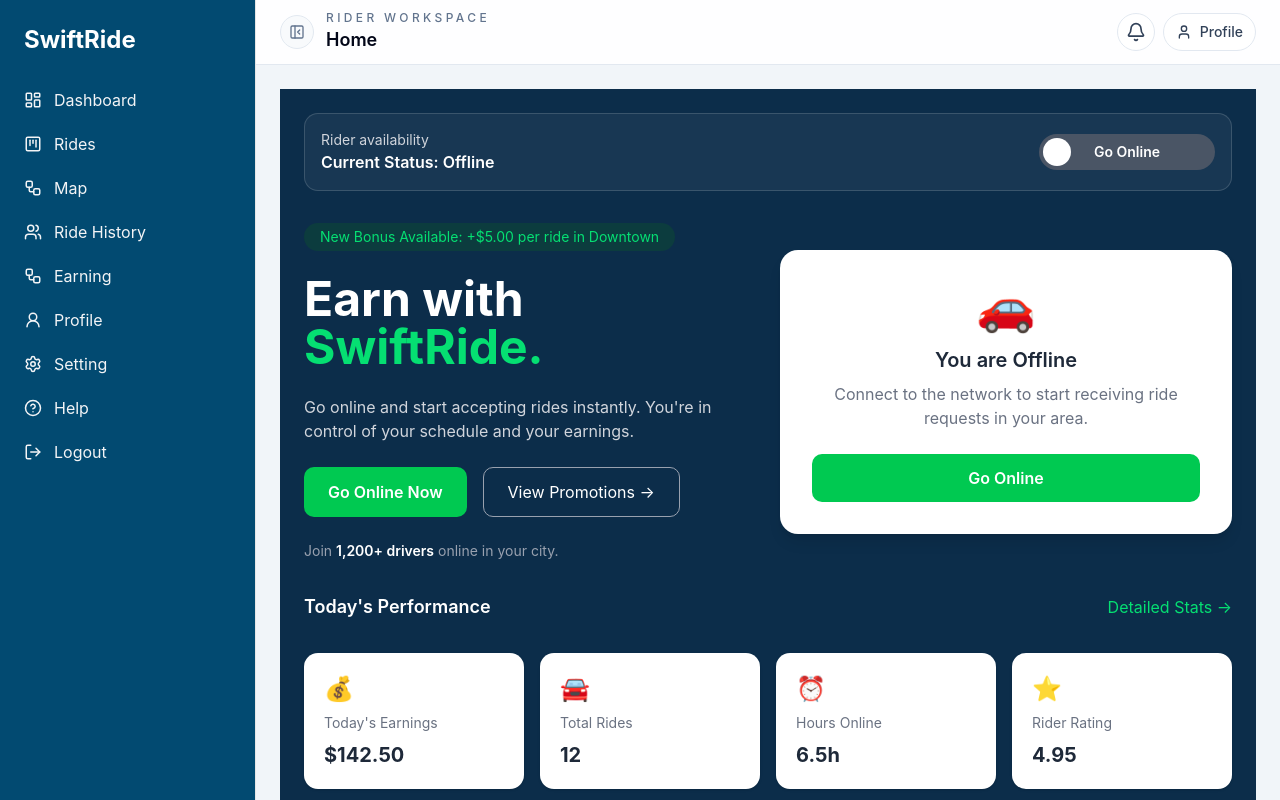
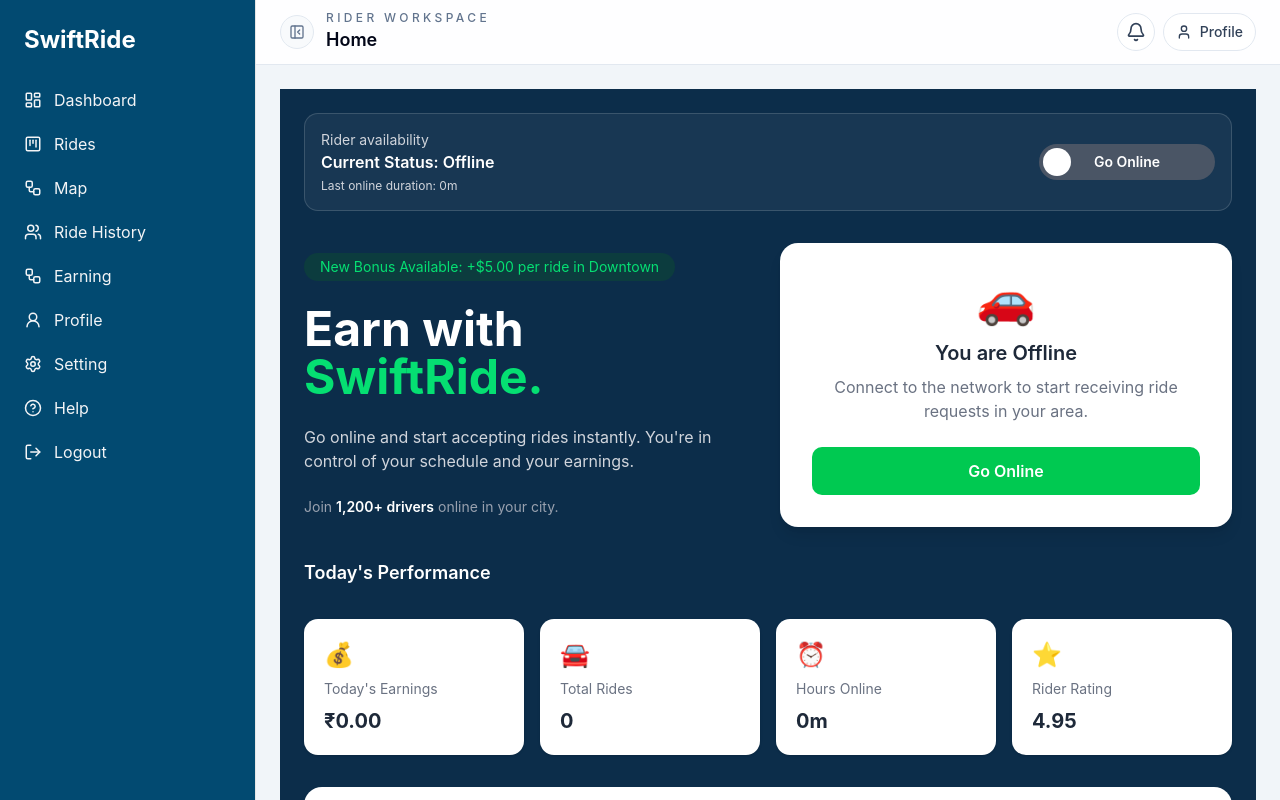
Before and after one commit to hemantgupta98/SwiftRide, a Next.js app in the folder client/: page /rider/home in a window 1280 px wide. Built offline with nearby package versions, Linux system fonts and the light colour scheme.

Commit message:
wok on time duration history on home page

```diff
--- a/client/src/app/rider/home/page.tsx
+++ b/client/src/app/rider/home/page.tsx
@@ -3,9 +3,7 @@
 import dynamic from "next/dynamic";
 import "leaflet/dist/leaflet.css";
 import { divIcon } from "leaflet";
-import Image from "next/image";
-import { useEffect, useMemo, useRef, useState } from "react";
-
+import { useCallback, useEffect, useMemo, useRef, useState } from "react";
 const MapContainer = dynamic(
   () => import("react-leaflet").then((mod) => mod.MapContainer),
   { ssr: false },
@@ -30,9 +28,19 @@
   amount: number;
   distanceKm: number;
   durationMinutes: number;
+  startedAt?: string;
+};
+
+type OnlineSessionEntry = {
+  id: string;
+  startedAt: string;
+  endedAt: string;
+  durationMinutes: number;
 };
 
 const EARNINGS_STORAGE_KEY = "rider_earnings_history";
+const ONLINE_HISTORY_STORAGE_KEY = "rider_online_history";
+const ONLINE_ACTIVE_START_STORAGE_KEY = "rider_online_active_start";
 
 const riderMarkerIcon = divIcon({
   html: '<span style="display:block;width:18px;height:18px;background:#22c55e;border:3px solid #ffffff;border-radius:9999px;box-shadow:0 0 0 2px #15803d;"></span>',
@@ -47,6 +55,11 @@
   const [isLocating, setIsLocating] = useState(false);
   const [locationError, setLocationError] = useState<string>("");
   const [earningsHistory, setEarningsHistory] = useState<EarningsEntry[]>([]);
+  const [onlineHistory, setOnlineHistory] = useState<OnlineSessionEntry[]>([]);
+  const [activeOnlineStart, setActiveOnlineStart] = useState<string | null>(
+    null,
+  );
+  const [nowTick, setNowTick] = useState(() => Date.now());
   const watchIdRef = useRef<number | null>(null);
 
   const mapCenter = useMemo<[number, number]>(
@@ -59,23 +72,115 @@
       return;
     }
 
-    const loadEarnings = () => {
+    const loadDashboardData = () => {
       try {
-        const rawData = localStorage.getItem(EARNINGS_STORAGE_KEY);
-        const parsedData = rawData ? JSON.parse(rawData) : [];
-        setEarningsHistory(Array.isArray(parsedData) ? parsedData : []);
+        const rawEarnings = localStorage.getItem(EARNINGS_STORAGE_KEY);
+        const parsedEarnings = rawEarnings ? JSON.parse(rawEarnings) : [];
+        setEarningsHistory(Array.isArray(parsedEarnings) ? parsedEarnings : []);
       } catch {
         setEarningsHistory([]);
       }
+
+      try {
+        const rawOnlineHistory = localStorage.getItem(
+          ONLINE_HISTORY_STORAGE_KEY,
+        );
+        const parsedOnlineHistory = rawOnlineHistory
+          ? JSON.parse(rawOnlineHistory)
+          : [];
+        setOnlineHistory(
+          Array.isArray(parsedOnlineHistory) ? parsedOnlineHistory : [],
+        );
+      } catch {
+        setOnlineHistory([]);
+      }
+
+      const activeStart = localStorage.getItem(ONLINE_ACTIVE_START_STORAGE_KEY);
+      if (activeStart) {
+        setActiveOnlineStart(activeStart);
+        setOnline(true);
+      }
     };
 
-    loadEarnings();
-    window.addEventListener("storage", loadEarnings);
+    loadDashboardData();
+    window.addEventListener("storage", loadDashboardData);
 
     return () => {
-      window.removeEventListener("storage", loadEarnings);
+      window.removeEventListener("storage", loadDashboardData);
     };
   }, []);
+
+  const persistCompletedOnlineSession = useCallback((startTime: string) => {
+    const endTime = new Date().toISOString();
+    const durationMs =
+      new Date(endTime).getTime() - new Date(startTime).getTime();
+
+    const completedSession: OnlineSessionEntry = {
+      id: `${new Date(startTime).getTime()}-${new Date(endTime).getTime()}`,
+      startedAt: startTime,
+      endedAt: endTime,
+      durationMinutes: Math.max(1, Math.round(durationMs / 60000)),
+    };
+
+    setOnlineHistory((previous) => {
+      const updatedHistory = [completedSession, ...previous].slice(0, 20);
+      localStorage.setItem(
+        ONLINE_HISTORY_STORAGE_KEY,
+        JSON.stringify(updatedHistory),
+      );
+      return updatedHistory;
+    });
+
+    localStorage.removeItem(ONLINE_ACTIVE_START_STORAGE_KEY);
+    setActiveOnlineStart(null);
+  }, []);
+
+  const handleGoOnline = useCallback(() => {
+    if (online) {
+      return;
+    }
+
+    setOnline(true);
+    if (!activeOnlineStart) {
+      const startTime = new Date().toISOString();
+      setActiveOnlineStart(startTime);
+      localStorage.setItem(ONLINE_ACTIVE_START_STORAGE_KEY, startTime);
+    }
+  }, [online, activeOnlineStart]);
+
+  const handleGoOffline = useCallback(() => {
+    if (!online && !activeOnlineStart) {
+      return;
+    }
+
+    setOnline(false);
+    if (activeOnlineStart) {
+      persistCompletedOnlineSession(activeOnlineStart);
+    }
+  }, [online, activeOnlineStart, persistCompletedOnlineSession]);
+
+  const handleToggleOnline = useCallback(() => {
+    if (online) {
+      handleGoOffline();
+      return;
+    }
+
+    handleGoOnline();
+  }, [online, handleGoOffline, handleGoOnline]);
+
+  useEffect(() => {
+    if (!online) {
+      return;
+    }
+
+    const timerId = window.setInterval(() => {
+      setNowTick(Date.now());
+    }, 1000);
+
+    return () => {
+      window.clearInterval(timerId);
+    };
+  }, [online]);
 
   useEffect(() => {
     if (typeof window === "undefined") {
@@ -99,7 +204,7 @@
     if (!navigator.geolocation) {
       // eslint-disable-next-line react-hooks/set-state-in-effect
       setLocationError("Geolocation is not supported by your browser.");
-      setOnline(false);
+      handleGoOffline();
       return;
     }
 
@@ -114,7 +219,7 @@
       () => {
         setLocationError("Unable to fetch current location.");
         setIsLocating(false);
-        setOnline(false);
+        handleGoOffline();
       },
       {
         enableHighAccuracy: true,
@@ -144,7 +249,57 @@
     return () => {
       stopTracking();
     };
-  }, [online]);
+  }, [online, handleGoOffline]);
+
+  const todayDateString = new Date().toDateString();
+
+  const todaysEarnings = earningsHistory.reduce((sum, entry) => {
+    const entryDate = entry.startedAt
+      ? new Date(entry.startedAt)
+      : new Date(entry.date);
+
+    if (Number.isNaN(entryDate.getTime())) {
+      return sum;
+    }
+
+    return entryDate.toDateString() === todayDateString
+      ? sum + (Number.isFinite(entry.amount) ? entry.amount : 0)
+      : sum;
+  }, 0);
+
+  const totalRides = earningsHistory.length;
+
+  const activeOnlineDurationMs =
+    online && activeOnlineStart
+      ? Math.max(0, nowTick - new Date(activeOnlineStart).getTime())
+      : 0;
+
+  const formatDuration = (durationMs: number) => {
+    const totalMinutes = Math.max(0, Math.floor(durationMs / 60000));
+    const hours = Math.floor(totalMinutes / 60);
+    const minutes = totalMinutes % 60;
+
+    if (hours === 0) {
+      return `${minutes}m`;
+    }
+
+    return `${hours}h ${minutes}m`;
+  };
+
+  const formatSessionDateTime = (iso: string) => {
+    const date = new Date(iso);
+    if (Number.isNaN(date.getTime())) {
+      return "-";
+    }
+
+    return date.toLocaleString();
+  };
+
+  const currentOnlineDurationLabel = formatDuration(activeOnlineDurationMs);
+  const lastOnlineSession = onlineHistory[0];
+  const lastOnlineDurationLabel = lastOnlineSession
+    ? formatDuration(lastOnlineSession.durationMinutes * 60000)
+    : "0m";
 
   return (
     <div className="min-h-screen bg-[#0c2d4a] text-white p-6">
@@ -155,10 +310,15 @@
             <p className="font-semibold">
               Current Status: {online ? "Online" : "Offline"}
             </p>
+            <p className="text-xs text-gray-300 mt-1">
+              {online
+                ? `Online now: ${currentOnlineDurationLabel}`
+                : `Last online duration: ${lastOnlineDurationLabel}`}
+            </p>
           </div>
 
           <button
-            onClick={() => setOnline((previous) => !previous)}
+            onClick={handleToggleOnline}
             className={`relative min-w-44 rounded-full px-4 py-2 text-sm font-semibold transition-all duration-300 ${
               online
                 ? "bg-green-500 text-white shadow-lg shadow-green-900/30"
@@ -192,19 +352,6 @@
               control of your schedule and your earnings.
             </p>
 
-            <div className="flex flex-wrap gap-4">
-              <button
-                onClick={() => setOnline(true)}
-                className="bg-green-500 hover:bg-green-600 px-6 py-3 rounded-lg font-semibold"
-              >
-                Go Online Now
-              </button>
-
-              <button className="border border-gray-400 px-6 py-3 rounded-lg">
-                View Promotions →
-              </button>
-            </div>
-
             <p className="text-sm text-gray-400">
               Join{" "}
               <span className="text-white font-semibold">1,200+ drivers</span>{" "}
@@ -226,7 +373,7 @@
             </p>
 
             <button
-              onClick={() => setOnline(!online)}
+              onClick={handleToggleOnline}
               className="bg-green-500 text-white w-full py-3 rounded-lg font-semibold"
             >
               {online ? "Go Offline" : "Go Online"}
@@ -237,15 +384,24 @@
         {/* PERFORMANCE */}
         <div className="flex justify-between items-center">
           <h2 className="text-lg font-semibold">Today&apos;s Performance</h2>
-          <p className="text-green-400 cursor-pointer">Detailed Stats →</p>
         </div>
 
         <div className="grid grid-cols-2 md:grid-cols-4 gap-4">
-          <StatCard title="Today's Earnings" value="$142.50" icon="💰" />
+          <StatCard
+            title="Today's Earnings"
+            value={`₹${todaysEarnings.toFixed(2)}`}
+            icon="💰"
+          />
 
-          <StatCard title="Total Rides" value="12" icon="🚘" />
+          <StatCard title="Total Rides" value={String(totalRides)} icon="🚘" />
 
-          <StatCard title="Hours Online" value="6.5h" icon="⏰" />
+          <StatCard
+            title="Hours Online"
+            value={
+              online ? currentOnlineDurationLabel : lastOnlineDurationLabel
+            }
+            icon="⏰"
+          />
 
           <StatCard title="Rider Rating" value="4.95" icon="⭐" />
         </div>
@@ -262,7 +418,7 @@
             </h3>
 
             <button
-              onClick={() => setOnline(!online)}
+              onClick={handleToggleOnline}
               className="bg-green-500 text-white px-6 py-3 rounded-lg mt-4"
             >
               {online ? "Go Offline" : "Go Online"}
@@ -273,9 +429,19 @@
 
           {/* Mobile Stats */}
           <div className="grid grid-cols-2 gap-4">
-            <StatCard title="Today's Pay" value="$142.80" icon="💰" />
-            <StatCard title="Rides" value="12" icon="🚗" />
-            <StatCard title="Online" value="5.2h" icon="⏱" />
+            <StatCard
+              title="Today's Pay"
+              value={`₹${todaysEarnings.toFixed(2)}`}
+              icon="💰"
+            />
+            <StatCard title="Rides" value={String(totalRides)} icon="🚗" />
+            <StatCard
+              title="Online"
+              value={
+                online ? currentOnlineDurationLabel : lastOnlineDurationLabel
+              }
+              icon="⏱"
+            />
             <StatCard title="Rating" value="4.95" icon="⭐" />
           </div>
 
@@ -283,6 +449,53 @@
             Downtown rides have a <b>1.5x multiplier</b>. Head there for maximum
             earnings!
           </div>
+        </div>
+
+        <div className="rounded-2xl bg-white p-4 md:p-6 shadow-lg">
+          <h2 className="text-xl font-semibold text-gray-900">
+            Online Time History
+          </h2>
+          <p className="mt-1 text-sm text-gray-500">
+            Your latest online sessions with start time, end time, and duration.
+          </p>
+
+          {onlineHistory.length === 0 ? (
+            <div className="mt-6 rounded-xl border border-dashed border-gray-300 p-6 text-center">
+              <p className="text-sm font-semibold text-gray-700">
+                No online history yet
+              </p>
+              <p className="text-xs text-gray-500 mt-1">
+                Go online and complete a session to see history.
+              </p>
+            </div>
+          ) : (
+            <div className="mt-6 overflow-x-auto">
+              <table className="w-full text-left text-sm text-gray-700">
+                <thead className="border-b text-xs uppercase tracking-wide text-gray-500">
+                  <tr>
+                    <th className="px-2 py-3">Start</th>
+                    <th className="px-2 py-3">End</th>
+                    <th className="px-2 py-3">Duration</th>
+                  </tr>
+                </thead>
+                <tbody>
+                  {onlineHistory.map((session) => (
+                    <tr key={session.id} className="border-b last:border-none">
+                      <td className="px-2 py-3">
+                        {formatSessionDateTime(session.startedAt)}
+                      </td>
+                      <td className="px-2 py-3">
+                        {formatSessionDateTime(session.endedAt)}
+                      </td>
+                      <td className="px-2 py-3 font-semibold text-blue-700">
+                        {formatDuration(session.durationMinutes * 60000)}
+                      </td>
+                    </tr>
+                  ))}
+                </tbody>
+              </table>
+            </div>
+          )}
         </div>
 
         <div className="rounded-2xl bg-white p-4 md:p-6 shadow-lg">
@@ -399,12 +612,3 @@
     </div>
   );
 }
-
-function AlertCard({ title, desc }: { title: string; desc: string }) {
-  return (
-    <div className="bg-white text-gray-800 rounded-xl p-4 shadow">
-      <h3 className="font-semibold">{title}</h3>
-      <p className="text-sm text-gray-500">{desc}</p>
-    </div>
-  );
-}
```
